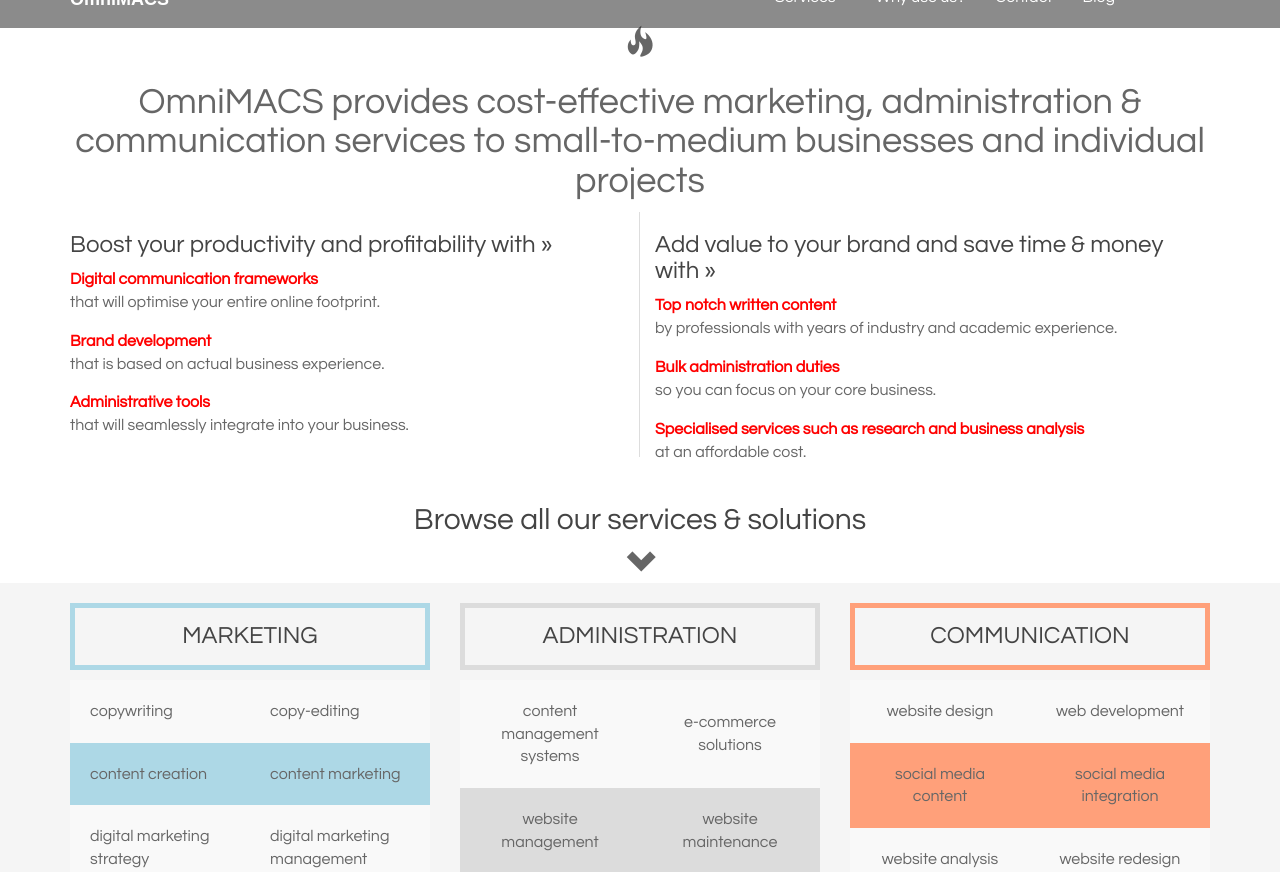
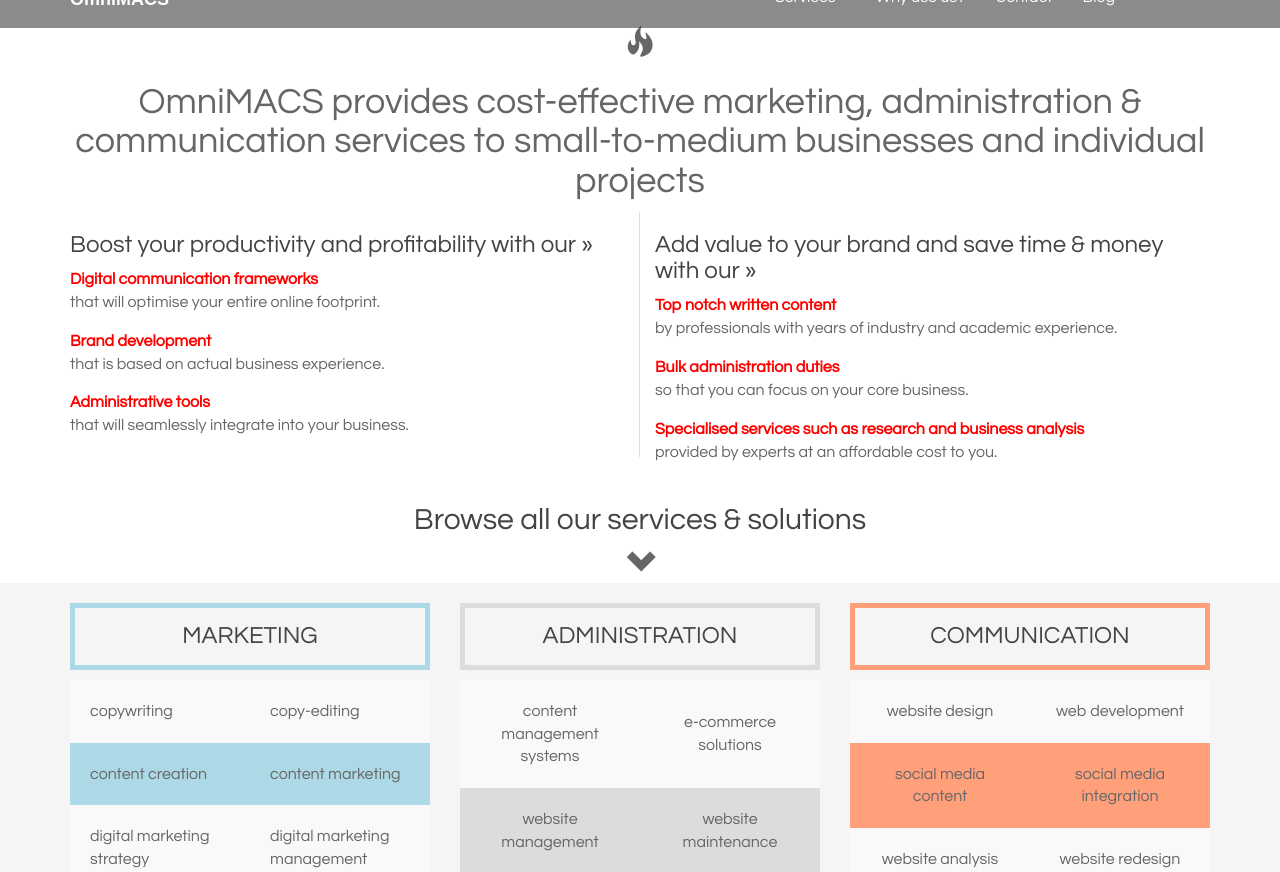
Before and after one commit to BluCrane/OmniMACS, a Jekyll site: the page index.html, which Jekyll copies as it is, in a window 1280 px wide and 900 px high, scrolled down 877 px, cut to the strip 28-900 px from the top of the window. Built offline with Jekyll 4.4.1, drawn with Linux system fonts in a browser that asks for light colours.

Commit message:
Update index.html

```diff
--- a/index.html
+++ b/index.html
@@ -107,7 +107,7 @@
 			</div>
 			<div class="row block2">
 				<div class="col-md-6 left">
-					<h3>Boost your productivity and profitability with »</h3>
+					<h3>Boost your productivity and profitability with our »</h3>
 					<dl>
 					    <dt>Digital communication frameworks</dt>
 					    <dd>that will optimise your entire online footprint.</dd>
@@ -118,14 +118,14 @@
 					</dl>
 				</div>
 				<div class="col-md-6">
-					<h3>Add value to your brand and save time & money with »</h3>
+					<h3>Add value to your brand and save time & money with our »</h3>
 					<dl>
 						<dt>Top notch written content</dt>
 						<dd>by professionals with years of industry and academic experience.</dd>
 						<dt>Bulk administration duties</dt>
-						<dd>so you can focus on your core business.</dd>
+						<dd>so that you can focus on your core business.</dd>
 						<dt>Specialised services such as research and business analysis</dt>
-						<dd>at an affordable cost.</dd>
+						<dd>provided by experts at an affordable cost to you.</dd>
 					</dl>
 				</div>
 			</div>
```
